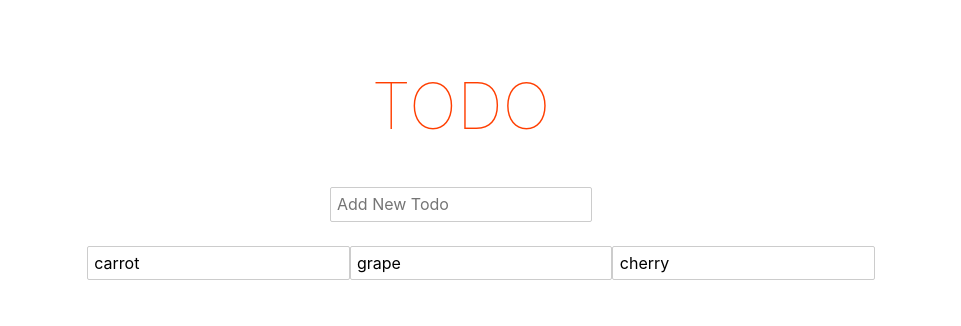
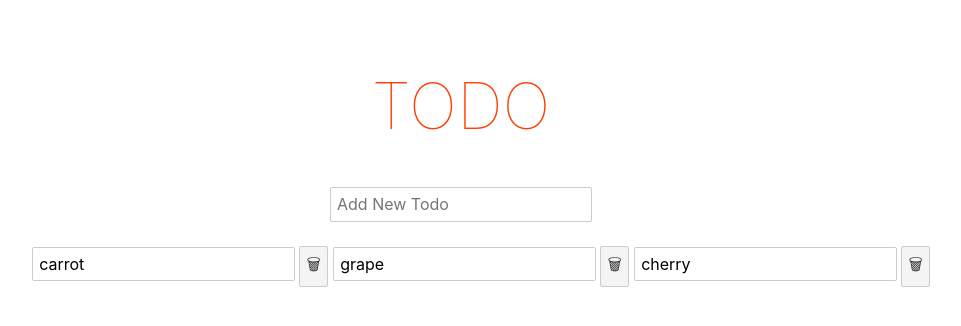
Before and after one commit to Garcila/todo_svelte, a Svelte app: page / in a window 1280 px wide. Shown: the top 326 px of the page, without its empty margins (179-1140 px from the left). Built offline with nearby package versions, Linux system fonts and the light colour scheme.

Commit message:
added delete todo functionality

```diff
--- a/src/Components/TodoList.svelte
+++ b/src/Components/TodoList.svelte
@@ -4,11 +4,18 @@
 		let changeTodo = todos.filter(t => t.id === todo.id);
 		changeTodo.name = todo.name;
 	}
+
+	function deleteTodo(todo) {
+		todos = todos.filter(t => t.id !== todo.id);
+	}
 </script>
 
 {#each todos as todo (todo.id)}
-	<input
-		bind:value={todo.name}
-		on:blur={updateTodo(todo)}
-	/>
+	<span
+		><input
+			bind:value={todo.name}
+			on:blur={updateTodo(todo)}
+		/>
+		<button on:click={deleteTodo(todo)}>🗑</button>
+	</span>
 {/each}
```
Also changed, not shown: 1 other file (tests, documents, lock files or other folders).
